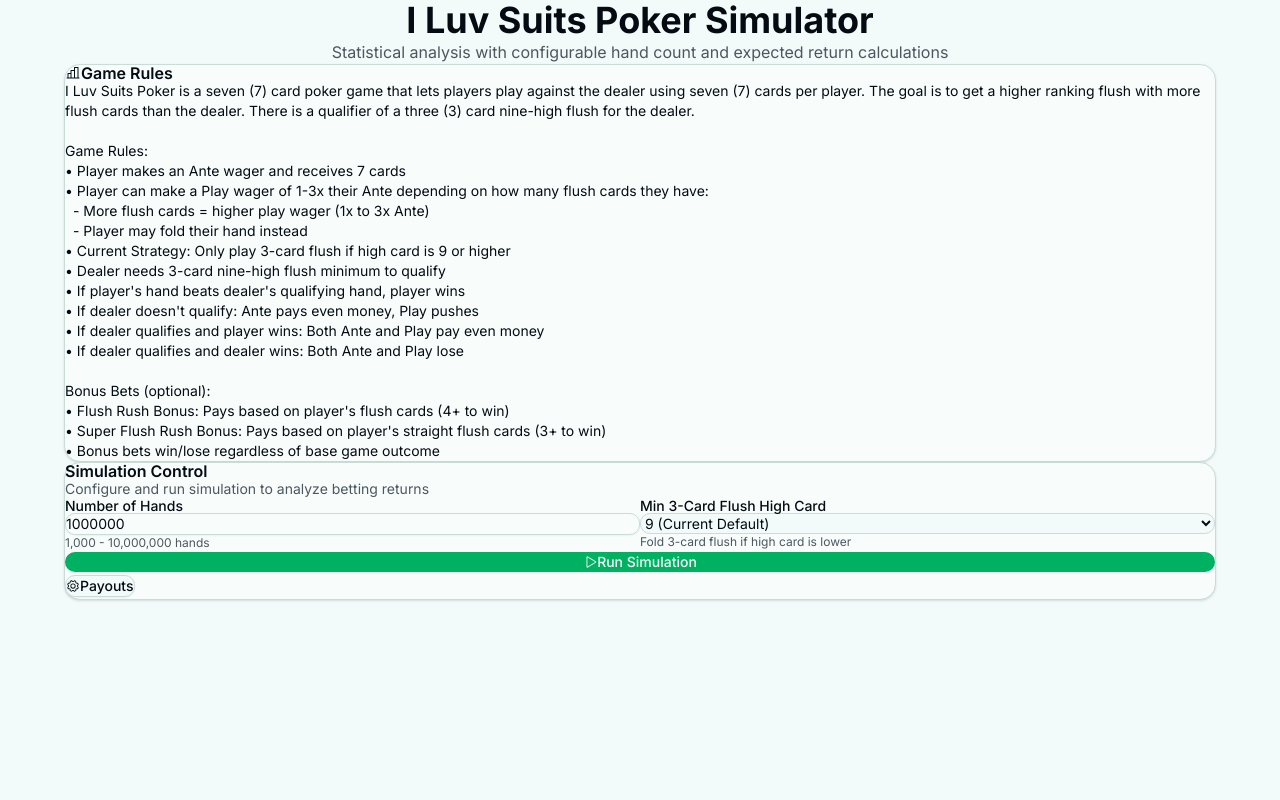
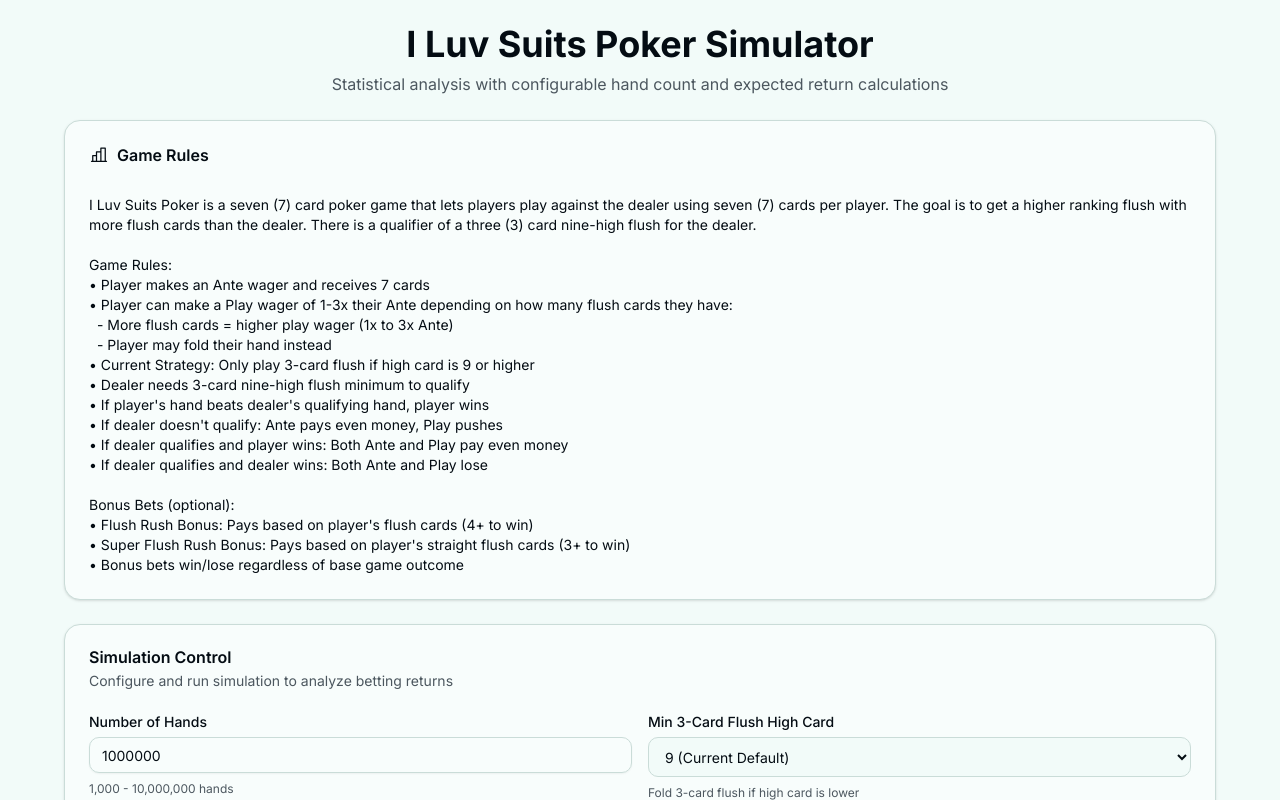
Before and after one commit to jambolo/i-luv-suits-casino, a React (Vite) app: page / in a window 1280 px wide. Shown: the top 800 px of the page. Built offline with nearby package versions, Linux system fonts and the light colour scheme.

Commit message:
Generated by Spark: Fix all reported errors.

```diff
--- a/src/main.css
+++ b/src/main.css
@@ -1,16 +1,3 @@
 @import 'tailwindcss';
 @import './index.css';
 @import "tw-animate-css";
-
-@config '../tailwind.config.js';
-
-/*
-  The default border color has changed to `currentColor` in Tailwind CSS v4,
-  so we've added these compatibility styles to make sure everything still
-  looks the same as it did with Tailwind CSS v3.
-*/
-@layer base {
-  * {
-    border-color: var(--color-border, currentColor);
-  }
-}
```
